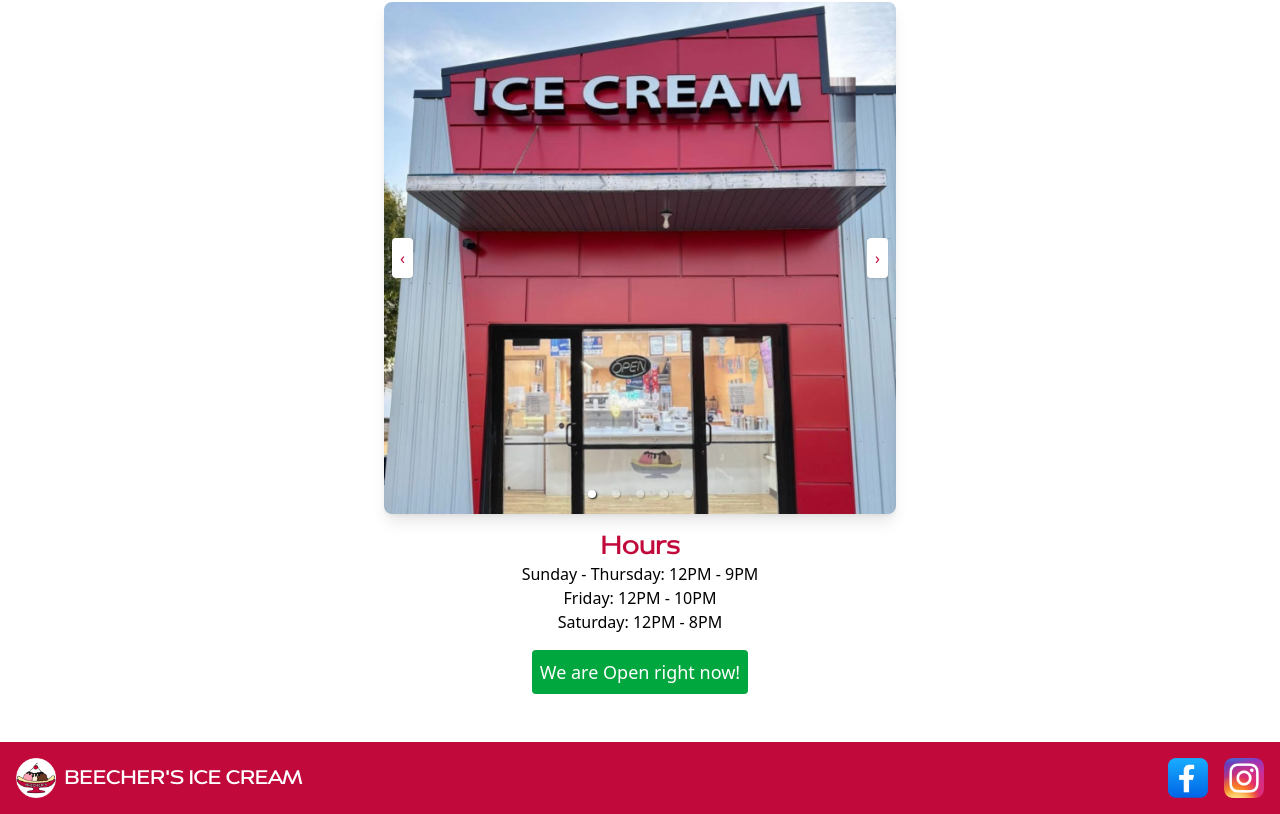
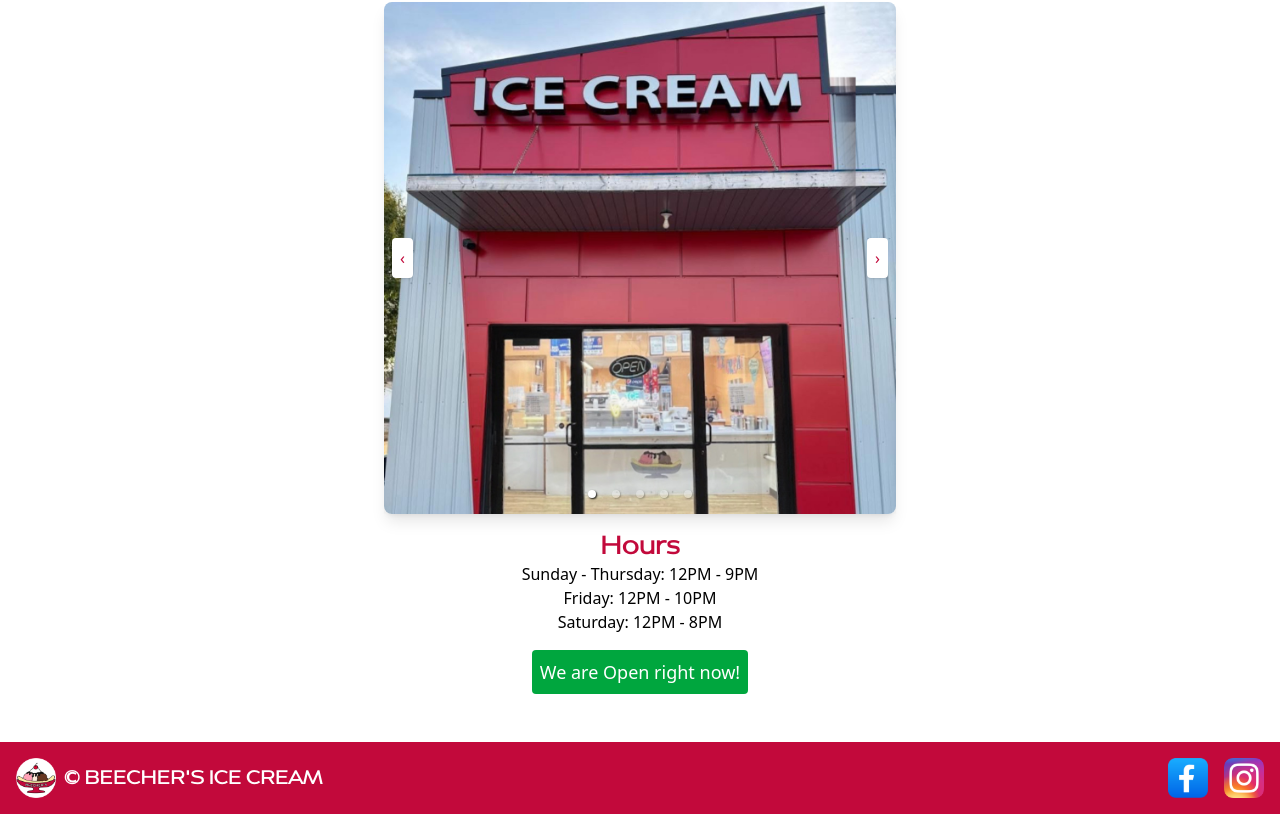
Before and after one commit to gohar-wahidy/BeechersIceCream, a React (Vite) app: page / in a window 1280 px wide. Shown: the part 310-1124 px from the top of the page. Built offline with nearby package versions, Linux system fonts and the light colour scheme.

Commit message:
New Commit

```diff
--- a/src/components/Footer.jsx
+++ b/src/components/Footer.jsx
@@ -8,7 +8,7 @@ function Footer() {
     <footer className="bg-[#c2093b] text-white p-4 flex justify-between items-center">
       <div className="flex items-center gap-2 text-lg font-black custom-font">
         <img src={BeechersLogo} width="40" alt="Beecher's Logo" />
-        <span className="hidden md:inline">BEECHER'S ICE CREAM</span>
+        <span className="hidden md:inline">© BEECHER'S ICE CREAM</span>
       </div>
       <div className="flex space-x-4">
         <a href="https://www.facebook.com/beecherice/" target="_blank" rel="noopener noreferrer" className="hover:opacity-80 transition-opacity">
```
